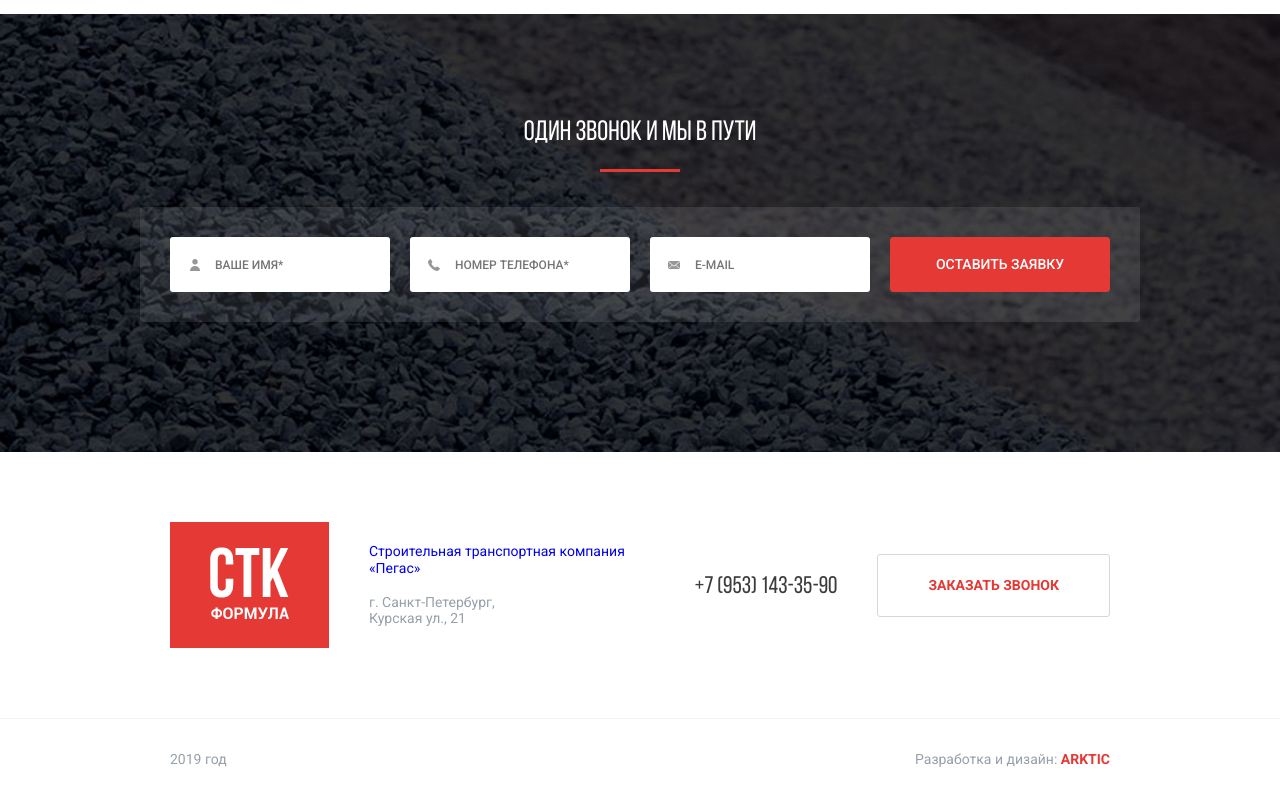
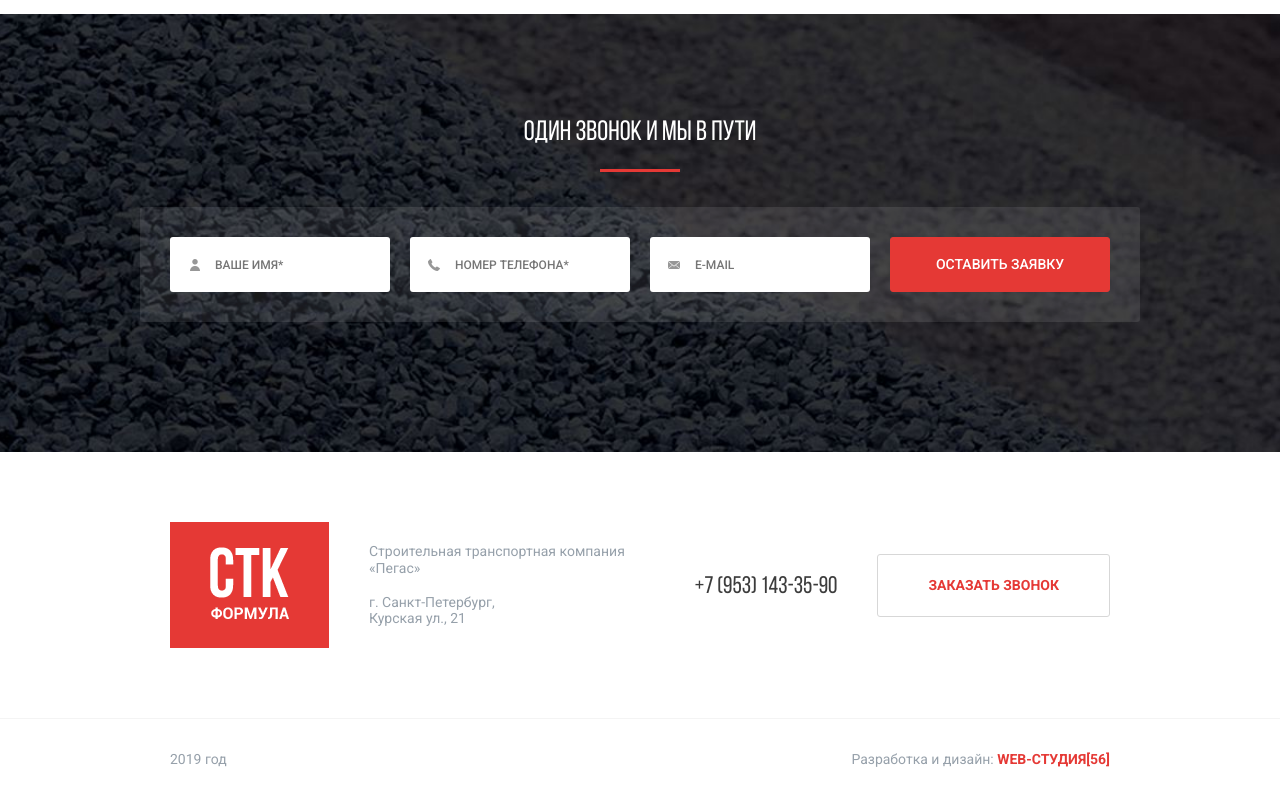
Before and after one commit to Nikolai56/stk, a plain HTML site: page index.html in a window 1280 px wide. Shown: the part 7275-8075 px from the top of the page. Drawn offline with Linux system fonts and the light colour scheme.

Commit message:
remove http

```diff
--- a/index.html
+++ b/index.html
@@ -447,7 +447,7 @@ console.log('Данные успешно отправлены');
 	<section class=sect9>
 		<div class=sect9-inner>
 			<div class=sect9-logo></div>
-			<p class=sect9-adress><a href="http://stk-formula.ru" target="_blank" title="О компании СТК Пегас" style="text-decoration:none">Строительная транспортная компания <br/>«Пегас»</a><br/><br/>
+			<p class=sect9-adress>Строительная транспортная компания <br/>«Пегас»<br/><br/>
               г. Санкт-Петербург,<br />
               Курская ул., 21</p>
 			<div class=sect9-inner2>
@@ -458,7 +458,7 @@ console.log('Данные успешно отправлены');
 		<div class=sect9-hr></div>
 		<footer class=footer>
 			<p class=footer-date>2019 год</p>
-			<p class=footer-copyright>Разработка и дизайн: <a href=http://arktic.one>ARKTIC</a></p>
+			<p class=footer-copyright>Разработка и дизайн: <a href=https://web-56.ru>Web-Студия[56]</a></p>
 		</footer>
 	</section>
 	<!--всплывающие формы-->
```
